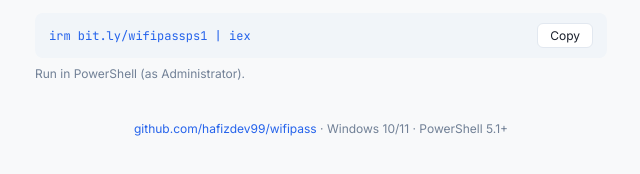
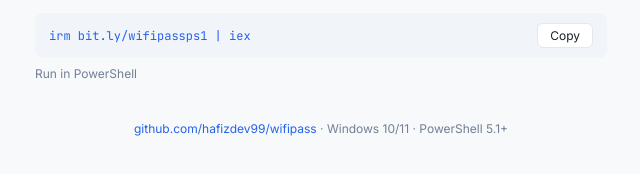
Before and after one commit to hafizdev99/wifipass, a plain HTML site: page index.html in a window 1280 px wide. Shown: the part 1344-1518 px from the top of the page, 319-959 px from the left. Drawn offline with Linux system fonts and the light colour scheme.

Commit message:
Update index.html

```diff
--- a/index.html
+++ b/index.html
@@ -152,7 +152,7 @@
     <span id="cmd">irm bit.ly/wifipassps1 | iex</span>
     <button class="copy-btn" onclick="cp()">Copy</button>
   </div>
-  <p style="font-size:12px;color:var(--muted);margin-top:8px;">Run in PowerShell (as Administrator).</p>
+  <p style="font-size:12px;color:var(--muted);margin-top:8px;">Run in PowerShell</p>
 
   <footer>
     <a href="https://github.com/hafizdev99/wifipass">github.com/hafizdev99/wifipass</a> · Windows 10/11 · PowerShell 5.1+
```
